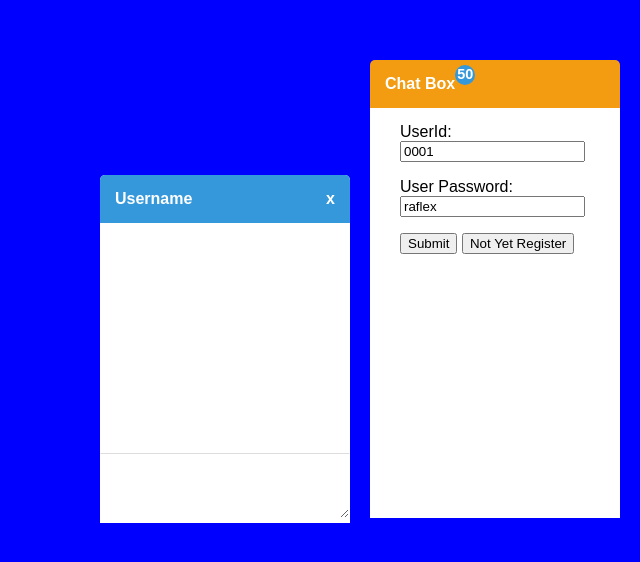
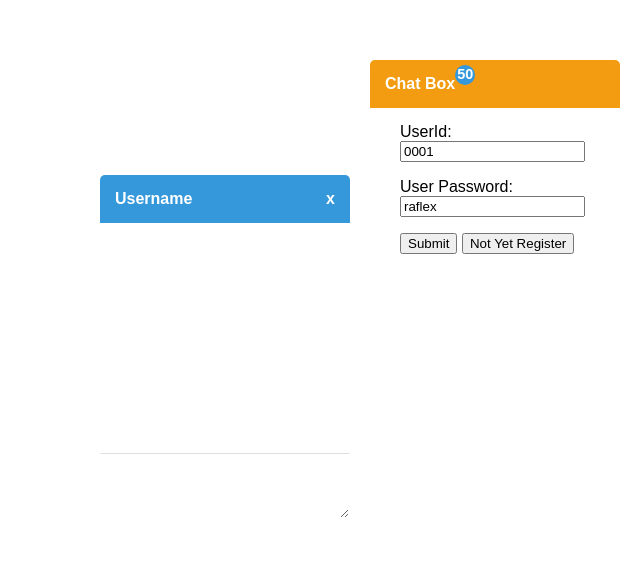
Before and after one commit to Ajikuru/sobicchatting, a website: page public/index.html in a window 1280 px wide. Shown: the part 282-844 px from the top of the page, without its empty margins (640-1280 px from the left). Drawn offline with Linux system fonts and the light colour scheme; no server answers.

Commit message:
sds
sdsd

```diff
--- a/public/style.css
+++ b/public/style.css
@@ -123,7 +123,7 @@
 
 body{
 	/*background:#16a085;*/
-	background:blue;
+	background:none;
 	margin:0px;
 	height:900px;
 	font-family: sans-serif;
```
